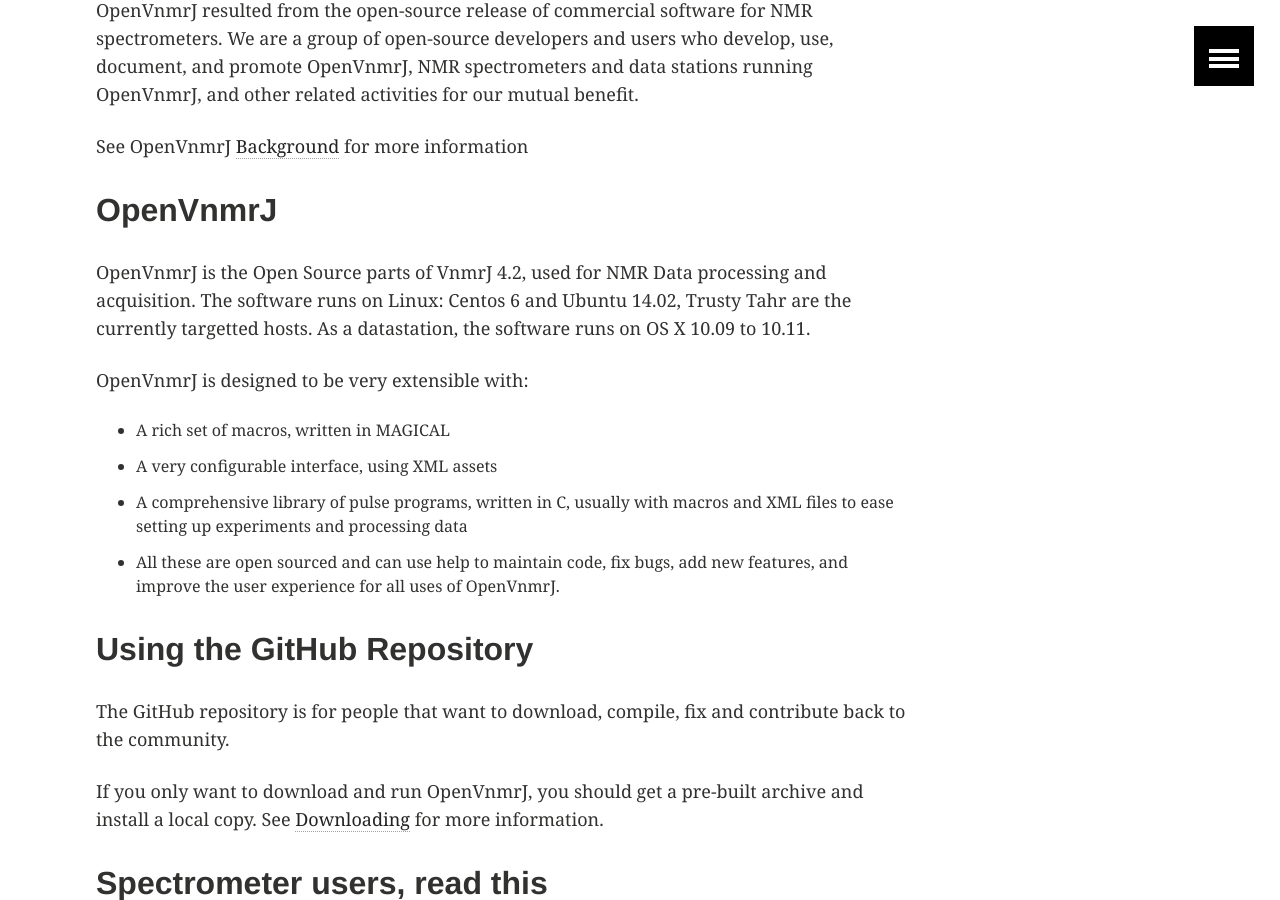
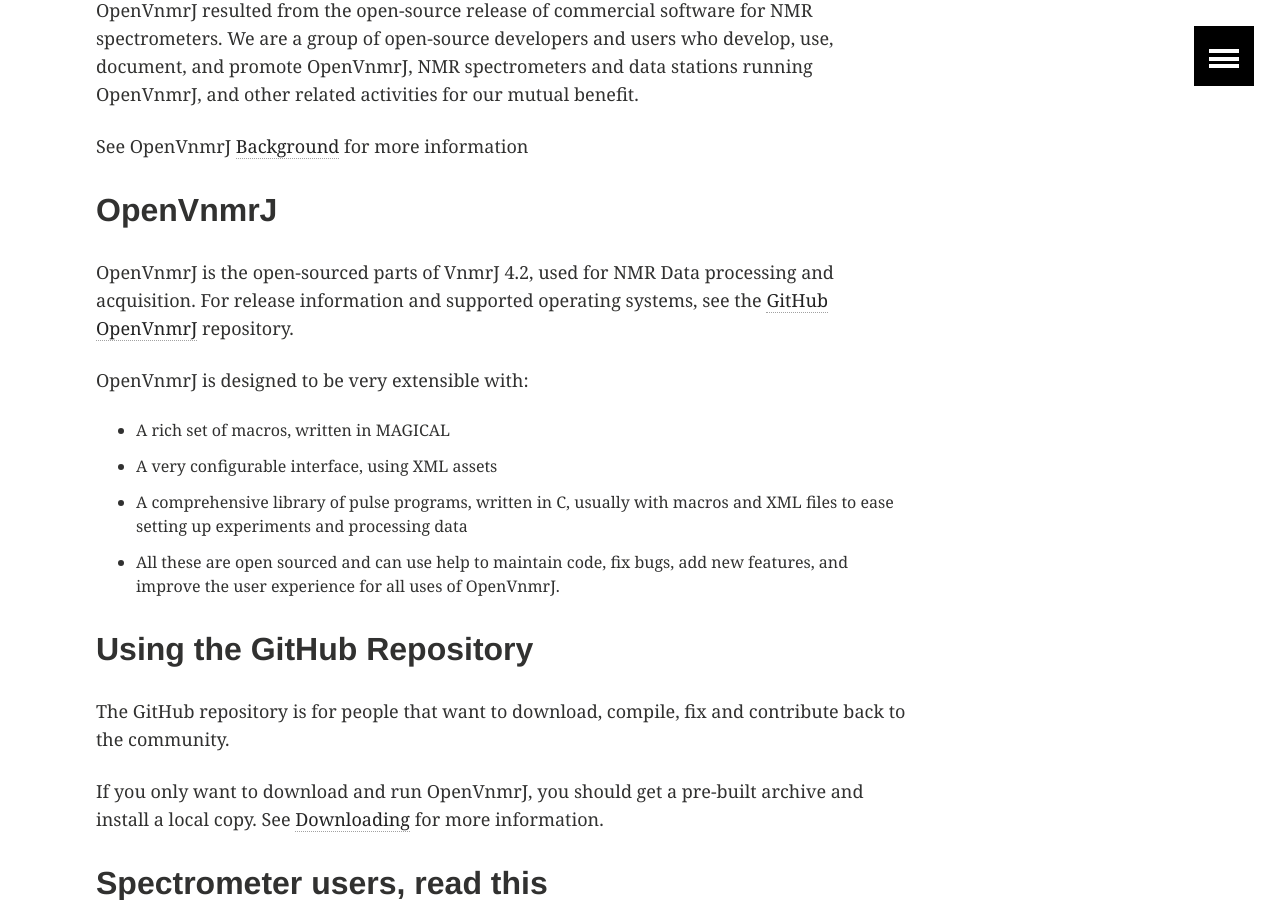
Before and after one commit to OpenVnmrJ/openvnmrj.github.io, a Jekyll site: the page built from about/index.md, in a window 1280 px wide and 900 px high, scrolled down 1078 px. Built offline with Jekyll 4.4.1, drawn with Linux system fonts in a browser that asks for light colours.

Commit message:
One more try (#28)

```diff
--- a/about/index.md
+++ b/about/index.md
@@ -20,10 +20,7 @@
 
 ## OpenVnmrJ ##
 
-OpenVnmrJ is the Open Source parts of VnmrJ 4.2, used for NMR Data
-processing and acquisition. The software runs on Linux: Centos 6 and
-Ubuntu 14.02, Trusty Tahr are the currently targetted hosts. As a
-datastation, the software runs on OS X 10.09 to 10.11.
+OpenVnmrJ is the open-sourced parts of VnmrJ 4.2, used for NMR Data processing and acquisition. For release information and supported operating systems, see the [GitHub OpenVnmrJ](https://github.com/OpenVnmrJ/OpenVnmrJ) repository.
 
 OpenVnmrJ is designed to be very extensible with:
 
```
